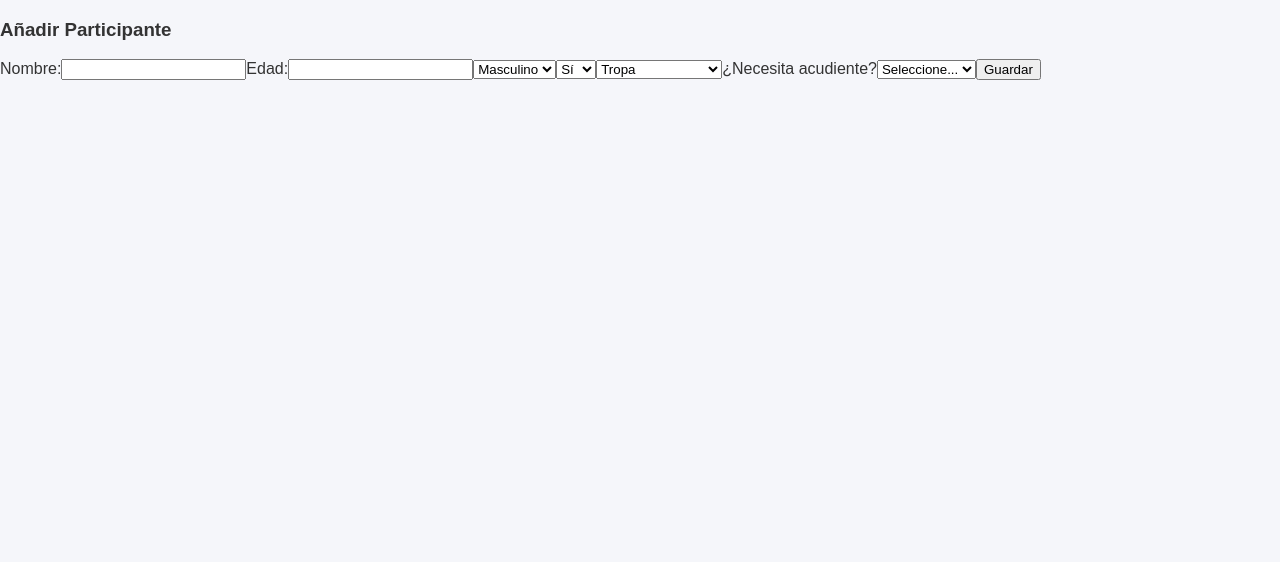
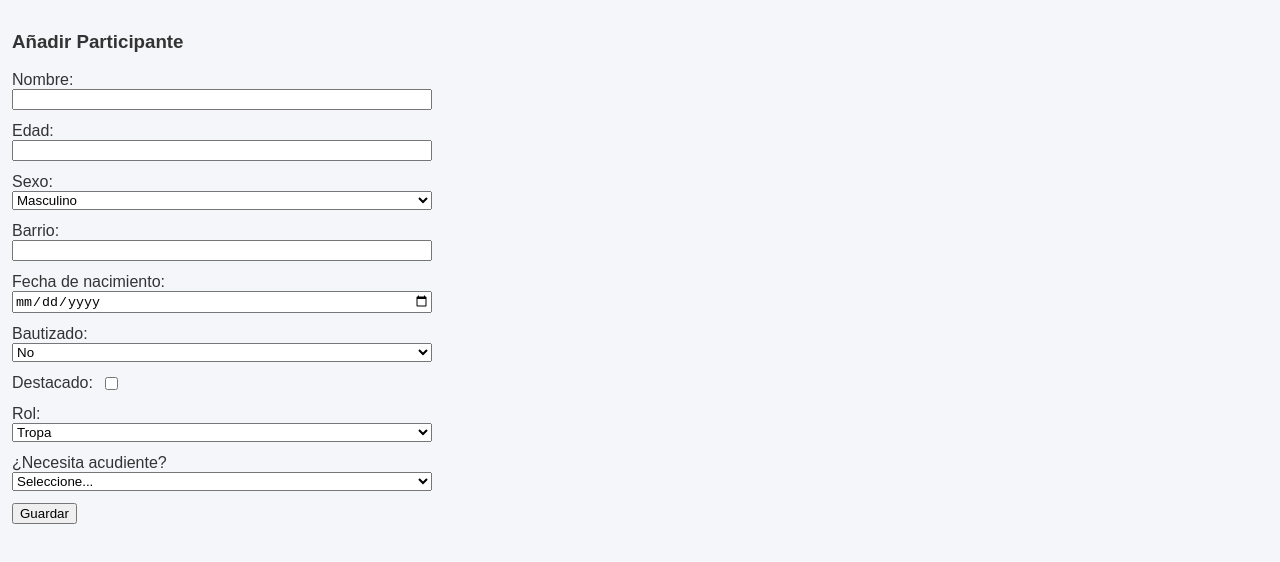
Before and after one commit to imzsebas/control_y_reportes, a Next.js app: page /utilidades/cda/participantes in a window 1280 px wide. Shown: the top 562 px of the page. Built offline with nearby package versions, Linux system fonts and the light colour scheme; no server answers.

Commit message:
primera prueba ingreso de participantes

```diff
--- a/src/app/utilidades/cda/participantes/page.js
+++ b/src/app/utilidades/cda/participantes/page.js
@@ -3,18 +3,19 @@ import { useState } from "react";
 import { supabase } from "@/lib/supabaseClient";
 
 export default function ParticipantesForm() {
-  const [formData, setFormData] = useState({
+  const initialForm = {
     nombre_participante: "",
     edad: "",
-    sexo: "masculino",
+    sexo: "Masculino",     // coincide con CHECK
     barrio: "",
     fecha_nacimiento: "",
-    bautizado: "no",
+    bautizado: "No",       // coincide con CHECK
     destacado: false,
-    rol: "Tropa"
-  });
+    rol: "Tropa"           // coincide con CHECK
+  };
 
-  const [necesitaAcudiente, setNecesitaAcudiente] = useState(null);
+  const [formData, setFormData] = useState(initialForm);
+  const [necesitaAcudiente, setNecesitaAcudiente] = useState(""); // "" | "si" | "no"
   const [acudiente, setAcudiente] = useState({
     nombre_acudiente: "",
     parentezco: "",
@@ -23,119 +24,189 @@ export default function ParticipantesForm() {
 
   const handleChange = (e) => {
     const { name, value, type, checked } = e.target;
-    setFormData({
-      ...formData,
+    setFormData((prev) => ({
+      ...prev,
       [name]: type === "checkbox" ? checked : value,
-    });
+    }));
   };
 
   const handleAcudienteChange = (e) => {
     const { name, value } = e.target;
-    setAcudiente({
-      ...acudiente,
-      [name]: value,
-    });
+    setAcudiente((prev) => ({ ...prev, [name]: value }));
   };
 
   const handleSubmit = async (e) => {
     e.preventDefault();
 
-    // Insertar participante
-    const { data: participante, error } = await supabase
+    // Validación mínima en cliente (evita enviar strings vacíos donde se espera int)
+    if (!formData.nombre_participante.trim()) return alert("Nombre requerido");
+    if (formData.edad === "" || isNaN(Number(formData.edad)))
+      return alert("Edad válida requerida");
+    if (!formData.fecha_nacimiento) return alert("Fecha de nacimiento requerida");
+
+    // Preparamos el payload con los tipos y valores exactos:
+    const payload = {
+      nombre_participante: formData.nombre_participante.trim(),
+      edad: parseInt(formData.edad, 10),
+      sexo: formData.sexo, // "Masculino" | "Femenino"
+      barrio: formData.barrio.trim() || null,
+      fecha_nacimiento: formData.fecha_nacimiento, // "YYYY-MM-DD" proveniente de <input type="date">
+      bautizado: formData.bautizado, // "Si" | "No"
+      destacado: formData.destacado, // boolean
+      rol: formData.rol // "Tropa" | "Capitan" | "Valiente de David" | "Intendente"
+      // id_acudiente no lo incluimos aquí (se añadirá si creamos acudiente luego)
+    };
+
+    try {
+      // Insert participante
+      const { data: participante, error: errPart } = await supabase
         .from("participantes")
-      .insert([formData])
+        .insert([payload])
         .select()
         .single();
 
-    if (error) {
-      alert("Error guardando participante");
-      console.error(error);
+      if (errPart) {
+        console.error("Error insertando participante:", errPart);
+        alert("Error guardando participante: " + (errPart.message || JSON.stringify(errPart)));
         return;
       }
 
-    // Si necesita acudiente
+      // Si necesita acudiente, insertarlo y crear relación
       if (necesitaAcudiente === "si") {
+        // validación simple de acudiente
+        if (!acudiente.nombre_acudiente.trim() || !acudiente.parentezco.trim() || !acudiente.celular.trim()) {
+          alert("Completa los datos del acudiente");
+          return;
+        }
+
         const { data: acud, error: errorAc } = await supabase
           .from("acudientes")
-        .insert([acudiente])
+          .insert([{
+            nombre_acudiente: acudiente.nombre_acudiente.trim(),
+            parentezco: acudiente.parentezco.trim(),
+            celular: acudiente.celular.trim()
+          }])
           .select()
           .single();
 
         if (errorAc) {
-        alert("Error guardando acudiente");
-        console.error(errorAc);
+          console.error("Error insertando acudiente:", errorAc);
+          alert("Error guardando acudiente: " + (errorAc.message || JSON.stringify(errorAc)));
           return;
         }
 
-      // Relación
-      await supabase.from("participante_acudiente").insert([
-        {
+        // Relación participante_acudiente
+        const { error: relError } = await supabase
+          .from("participante_acudiente")
+          .insert([{
             id_participante: participante.id_participante,
-          id_acudiente: acud.id_acudiente,
-        },
-      ]);
+            id_acudiente: acud.id_acudiente
+          }]);
+
+        if (relError) {
+          console.error("Error creando relación participante_acudiente:", relError);
+          alert("Error creando relación con acudiente: " + (relError.message || JSON.stringify(relError)));
+          return;
+        }
       }
 
       alert("Registro completado con éxito");
-    setFormData({
-      nombre_participante: "",
-      edad: "",
-      sexo: "masculino",
-      barrio: "",
-      fecha_nacimiento: "",
-      bautizado: "no",
-      destacado: false,
-      rol: "Tropa"
-    });
+
+      // Reset estado
+      setFormData(initialForm);
       setAcudiente({ nombre_acudiente: "", parentezco: "", celular: "" });
-    setNecesitaAcudiente(null);
+      setNecesitaAcudiente("");
+    } catch (err) {
+      console.error("Error inesperado:", err);
+      alert("Error inesperado: " + (err.message || JSON.stringify(err)));
+    }
   };
 
+  // Estilos inline simples para que los labels siempre se vean (puedes mover a CSS)
+  const fieldStyle = { display: "flex", flexDirection: "column", marginBottom: 12, maxWidth: 420 };
+
   return (
-    <div className="formulario">
+    <div style={{ padding: 12 }}>
       <h3>Añadir Participante</h3>
       <form onSubmit={handleSubmit}>
-        <label>Nombre:</label>
-        <input name="nombre_participante" value={formData.nombre_participante} onChange={handleChange} required />
+        <div style={fieldStyle}>
+          <label htmlFor="nombre_participante">Nombre:</label>
+          <input id="nombre_participante" name="nombre_participante" value={formData.nombre_participante} onChange={handleChange} required />
+        </div>
 
-        <label>Edad:</label>
-        <input type="number" name="edad" value={formData.edad} onChange={handleChange} required />
+        <div style={fieldStyle}>
+          <label htmlFor="edad">Edad:</label>
+          <input id="edad" type="number" name="edad" value={formData.edad} onChange={handleChange} required />
+        </div>
 
-        <select name="sexo" value={formData.sexo} onChange={handleChange}>
+        <div style={fieldStyle}>
+          <label htmlFor="sexo">Sexo:</label>
+          <select id="sexo" name="sexo" value={formData.sexo} onChange={handleChange} required>
             <option value="Masculino">Masculino</option>
             <option value="Femenino">Femenino</option>
           </select>
+        </div>
 
-        <select name="bautizado" value={formData.bautizado} onChange={handleChange}>
+        <div style={fieldStyle}>
+          <label htmlFor="barrio">Barrio:</label>
+          <input id="barrio" name="barrio" value={formData.barrio} onChange={handleChange} />
+        </div>
+
+        <div style={fieldStyle}>
+          <label htmlFor="fecha_nacimiento">Fecha de nacimiento:</label>
+          <input id="fecha_nacimiento" type="date" name="fecha_nacimiento" value={formData.fecha_nacimiento} onChange={handleChange} required />
+        </div>
+
+        <div style={fieldStyle}>
+          <label htmlFor="bautizado">Bautizado:</label>
+          <select id="bautizado" name="bautizado" value={formData.bautizado} onChange={handleChange}>
             <option value="Si">Sí</option>
             <option value="No">No</option>
           </select>
+        </div>
 
-        <select name="rol" value={formData.rol} onChange={handleChange}>
+        <div style={{ ...fieldStyle, flexDirection: "row", alignItems: "center" }}>
+          <label htmlFor="destacado" style={{ marginRight: 8 }}>Destacado:</label>
+          <input id="destacado" type="checkbox" name="destacado" checked={formData.destacado} onChange={handleChange} />
+        </div>
+
+        <div style={fieldStyle}>
+          <label htmlFor="rol">Rol:</label>
+          <select id="rol" name="rol" value={formData.rol} onChange={handleChange}>
             <option value="Tropa">Tropa</option>
             <option value="Capitan">Capitan</option>
             <option value="Valiente de David">Valiente de David</option>
             <option value="Intendente">Intendente</option>
           </select>
+        </div>
 
-        <label>¿Necesita acudiente?</label>
-        <select onChange={(e) => setNecesitaAcudiente(e.target.value)}>
+        <div style={fieldStyle}>
+          <label htmlFor="necesitaAcudiente">¿Necesita acudiente?</label>
+          <select id="necesitaAcudiente" value={necesitaAcudiente} onChange={(e) => setNecesitaAcudiente(e.target.value)}>
             <option value="">Seleccione...</option>
             <option value="si">Sí</option>
             <option value="no">No</option>
           </select>
+        </div>
 
         {necesitaAcudiente === "si" && (
-          <div>
+          <div style={{ border: "1px solid #ddd", padding: 8, marginBottom: 12, maxWidth: 420 }}>
             <h4>Datos del Acudiente</h4>
-            <label>Nombre del acudiente:</label>
-            <input name="nombre_acudiente" value={acudiente.nombre_acudiente} onChange={handleAcudienteChange} required />
 
-            <label>Parentesco:</label>
-            <input name="parentezco" value={acudiente.parentezco} onChange={handleAcudienteChange} required />
+            <div style={fieldStyle}>
+              <label htmlFor="nombre_acudiente">Nombre del acudiente:</label>
+              <input id="nombre_acudiente" name="nombre_acudiente" value={acudiente.nombre_acudiente} onChange={handleAcudienteChange} required={necesitaAcudiente === "si"} />
+            </div>
 
-            <label>Celular:</label>
-            <input name="celular" value={acudiente.celular} onChange={handleAcudienteChange} required />
+            <div style={fieldStyle}>
+              <label htmlFor="parentezco">Parentesco:</label>
+              <input id="parentezco" name="parentezco" value={acudiente.parentezco} onChange={handleAcudienteChange} required={necesitaAcudiente === "si"} />
+            </div>
+
+            <div style={fieldStyle}>
+              <label htmlFor="celular">Celular:</label>
+              <input id="celular" name="celular" value={acudiente.celular} onChange={handleAcudienteChange} required={necesitaAcudiente === "si"} />
+            </div>
           </div>
         )}
 
```
Lines whose indentation alone changed are shown as unchanged.
